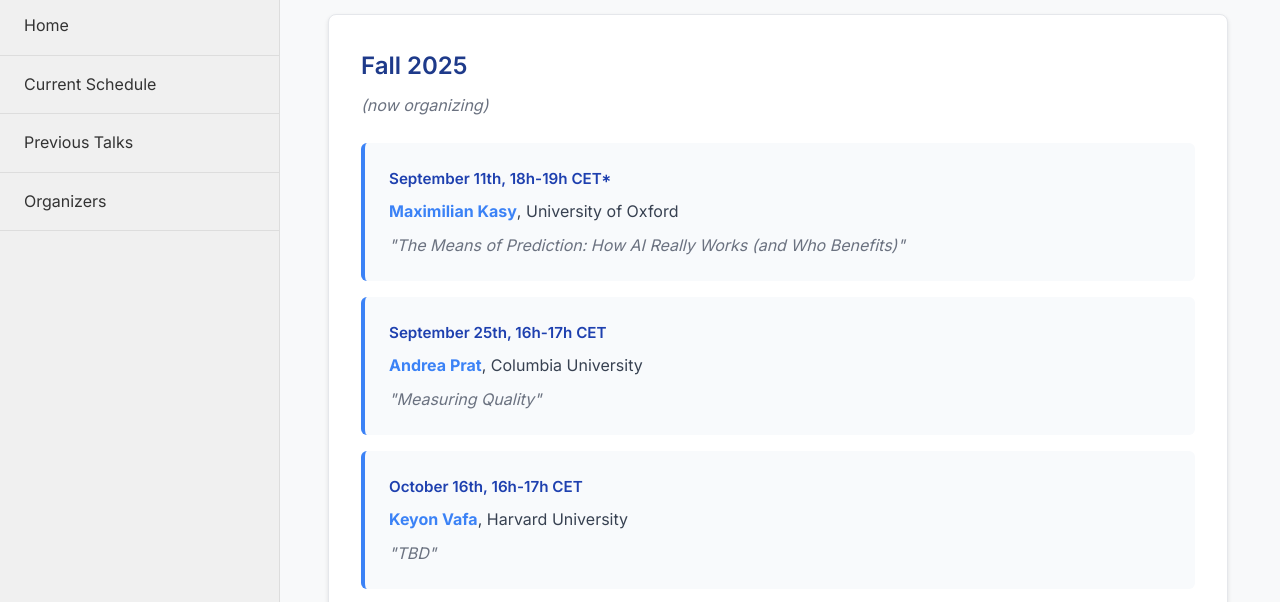
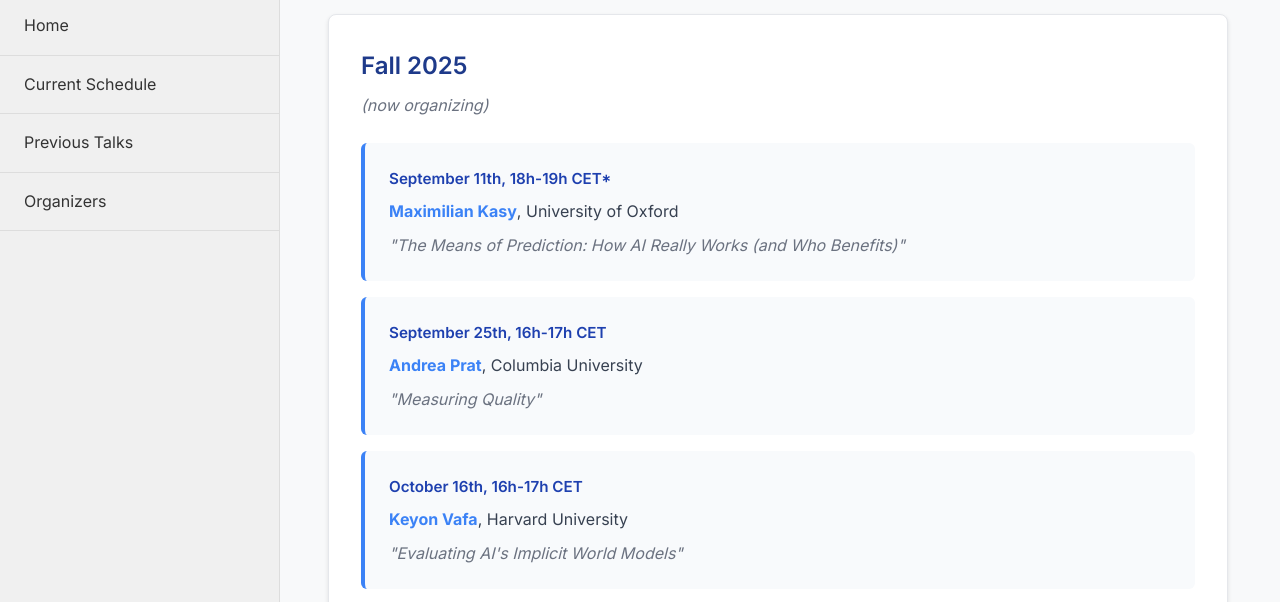
Before and after one commit to econ-ds-seminar/econ-datascience-seminar, a plain HTML site: page index.html in a window 1280 px wide. Both pictures are taken after a click on the link "Current Schedule". Shown: the part 133-735 px from the top of the page. Drawn offline with Linux system fonts and the light colour scheme.

Commit message:
updated program

```diff
--- a/index.html
+++ b/index.html
@@ -77,7 +77,7 @@
                                 <strong><a href="https://keyonvafa.com/" class="speaker-link" target="_blank" rel="noopener">Keyon Vafa</a></strong>, Harvard University
                             </div>
                             <div class="archive-title">
-                                "TBD"
+                                <a href="https://arxiv.org/abs/2406.03689" class="title-link" target="_blank" rel="noopener">"Evaluating AI's Implicit World Models"</a>
                             </div>
                         </div>
 
```
